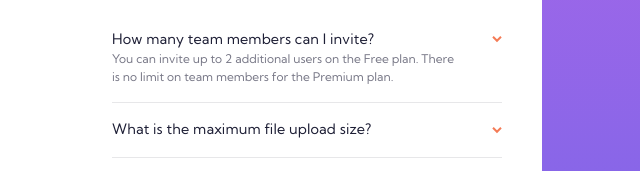
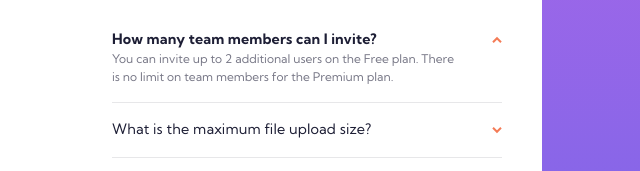
Before and after one commit to NurkhatOr/faq-accordion-card-main, a plain HTML site: page index.html in a window 1280 px wide. Both pictures are taken after a click on the button "How many team members can I invite?". Shown: the part 240-411 px from the top of the page, 558-1198 px from the left. Drawn offline with Linux system fonts and the light colour scheme.

Commit message:
Update main.css

```diff
--- a/main.css
+++ b/main.css
@@ -147,11 +147,10 @@ a {
   font-weight: 700;
 }
 
-/* sds */
+/* Accordion */
 .faq {
   background-color: #fff;
   margin-top: 9.2rem;
-
   border-radius: 1.5rem;
   position: relative;
 }
@@ -205,13 +204,17 @@ button {
 
 /* Animation */
 
-.arrow-uprotation {
+button[aria-expanded="true"] {
+  font-weight: 700;
+}
+
+button[aria-expanded="true"] .arrow {
   transition: transform 0.25s ease-in;
   cursor: pointer;
   transform: rotate(-180deg);
 }
 
-.arrow-downrotation {
+button[aria-expanded="false"] .arrow {
   transition: transform 0.25s ease-in;
   cursor: pointer;
   transform: rotate(0deg);
```
